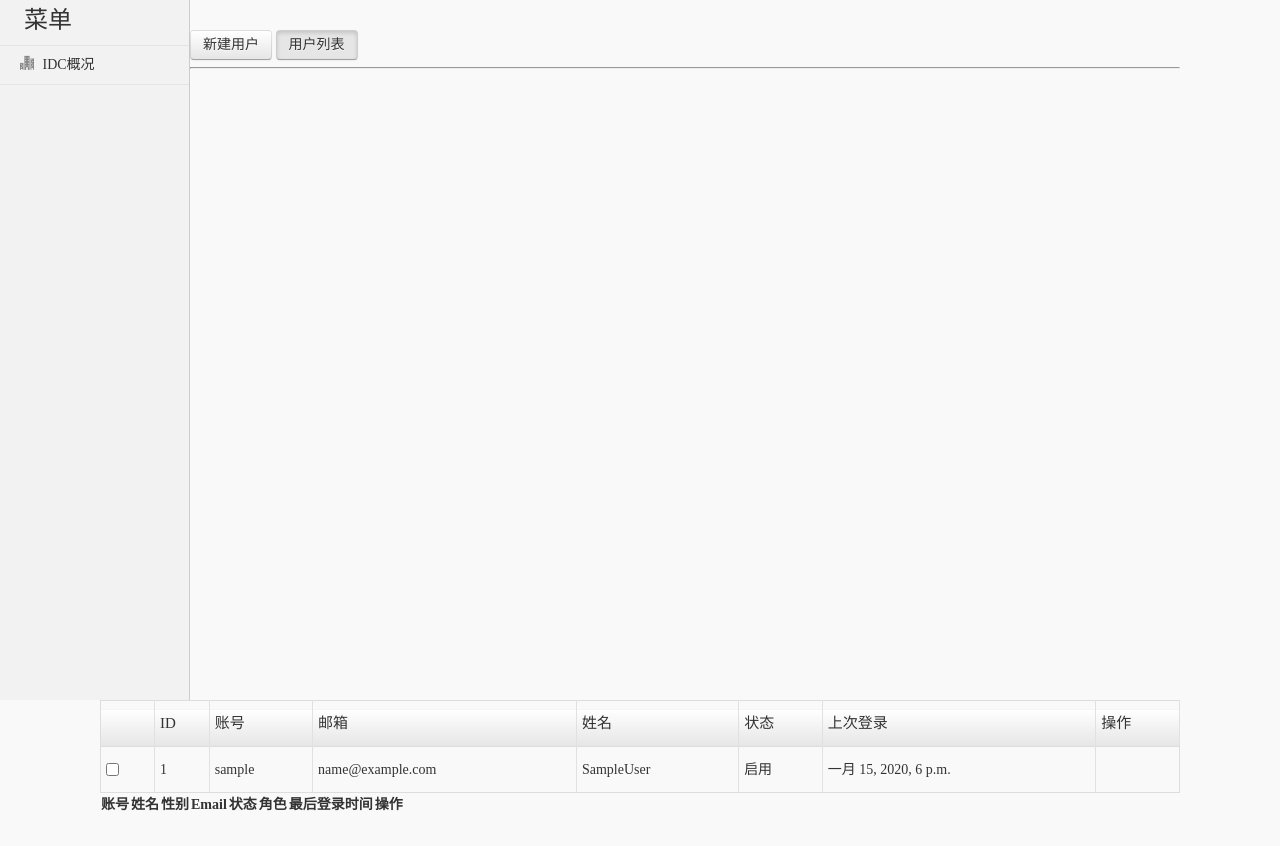
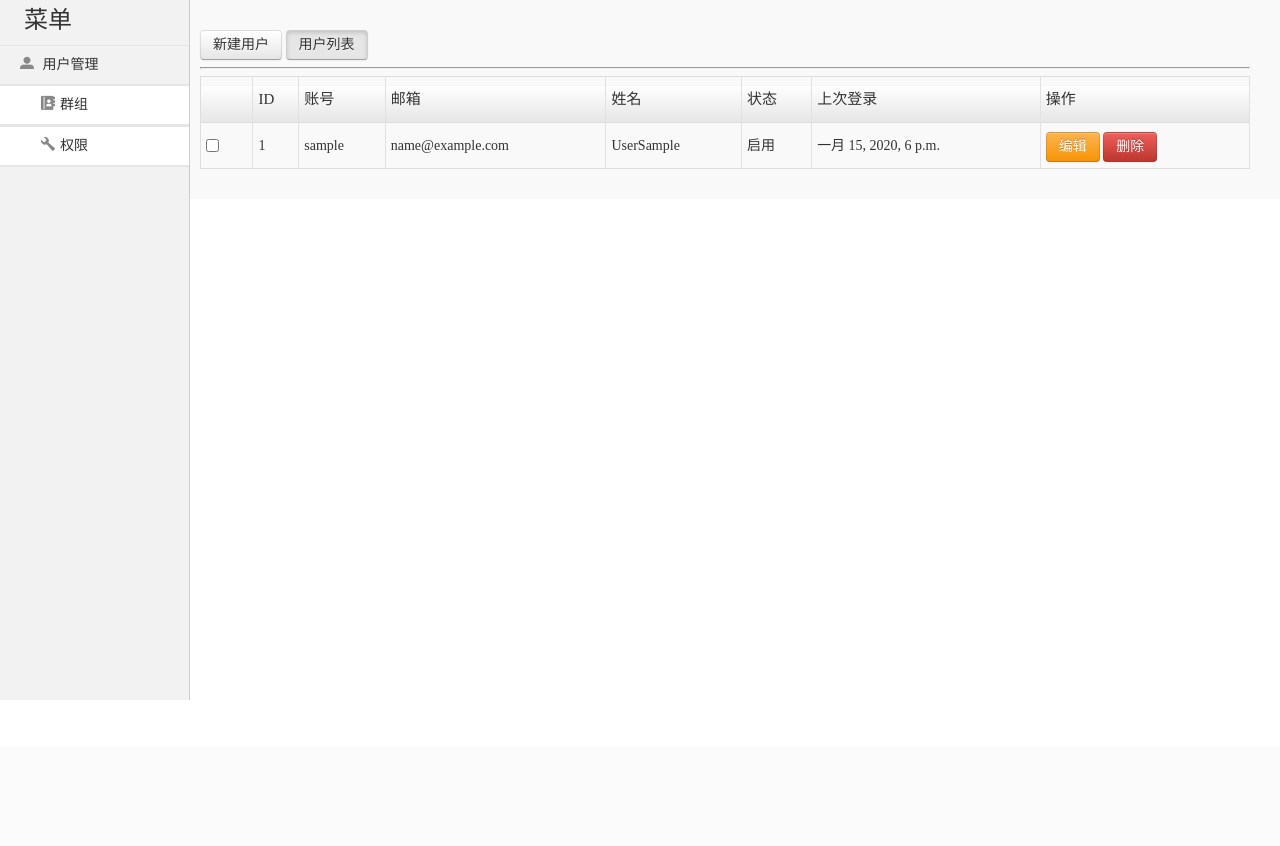
Before and after one commit to hgz6536/opman-django, a Django app: page /user/list/ in a window 1280 px wide. Shown: the part 54-900 px from the top of the page. After the commit the page ends 754 px from the top, so only its background shows below. Run offline with Django 3.2, Linux system fonts and the light colour scheme; a user stored in the database is signed in; tables that the repository leaves empty hold one stand-in row (values such as "Sample post"); lists and menus that the app fills with data are empty; parts of the project's set-up code (start-up, migrations or seed data) failed here and were passed over; some web fonts are replaced.

Commit message:
Page beautification

```diff
--- a/devop/urls.py
+++ b/devop/urls.py
@@ -53,7 +53,7 @@ urlpatterns = [
     url(r'^register/$', register, name='register'),
     #权限控制
     url(r'^permission/deny/$', Nopermisson, name='permissiondenyurl'),
-    url(r'^permission/add/$', AddPermission, name='addpermissionurl'),
+    url(r'^permission/add/$', AddPermission, name='addpermissonurl'),
     url(r'^permission/list/$', ListPermission, name='listpermissionurl'),
     url(r'^permission/edit/(?P<ID>\d+)/$', EditPermission, name='editpermissionurl'),
     url(r'^permission/delete/(?P<ID>\d+)/$', DelePermission, name='deletepermissionurl'),
--- a/devop/views/permission.py
+++ b/devop/views/permission.py
@@ -8,7 +8,7 @@ from django.contrib.auth.decorators import login_required
 
 from opman.forms import PermissionListForm
 from opman.models import RoleList, PermissonList
-from django.contrib.auth.models import User
+from django.contrib.auth.models import User, Group
 from opman.views import SelfPaginator
 
 def PermissionVerify():
@@ -21,14 +21,11 @@ def PermissionVerify():
     def decorator(view_func):
         def _wrapped_view(request, *args, **kwargs):
             iUser = User.objects.get(username=request.user)
-
             if not iUser.is_superuser:
-                if not iUser.role:
+                if not PermissonList.objects.get(username=request.user):
                     return HttpResponseRedirect(reverse('permissiondenyurl'))
-
-                role_permisson = RoleList.objects.get(name=iUser.role)
+                role_permisson = PermissonList.objects.get(username=iUser.username)
                 role_permisson_list = role_permisson.permission.all()
-
                 matchurl = []
                 for x in role_permisson_list:
                     if request.path == x.url or request.path.rstrip('/') == x.url:
@@ -85,7 +82,7 @@ def ListPermission(request):
         'request':request,
     }
 
-    render_to_response('UserManage/permission.list.html', kwvars, RequestContext(request))
+    return render_to_response('UserManage/permission.list.html', kwvars, RequestContext(request))
 
 @login_required
 @PermissionVerify()
--- a/opman/models.py
+++ b/opman/models.py
@@ -75,6 +75,8 @@ class UserGroup(models.Model):
 class PermissonList(models.Model):
     name = models.CharField(max_length=64)
     url = models.CharField(max_length=255)
+    username = models.CharField(max_length=30, default=None)
+    groupname = models.CharField(max_length=80, default=None)
 
     def __unicode__(self):
         return '%s(%s)' %(self.name, self.url)
--- a/static/css/base.css
+++ b/static/css/base.css
@@ -81,7 +81,7 @@ ol {
 }
 
 #content {
-    padding:30px 100px;
+    padding:30px 30px 30px 200px;
     /*float:right;*/
     background:#f9f9f9;
 }
--- a/templates/UserManage/permission.list.html
+++ b/templates/UserManage/permission.list.html
@@ -11,7 +11,7 @@
             <a class="btn btn-default {% if request.path == theaddpermissonurl %}
             active
             {% endif %}"
-               href={{ theaddpermissonurl }}><span class="glyphicon glyphicon-edit"></span>新建权限</a>"
+               href={{ theaddpermissonurl }}><span class="glyphicon glyphicon-edit"></span>新建权限</a>
             {% url "listpermissionurl" as thelistpermissionurl %}
             <a class="btn btn-default {%if request.path == thelistpermissionurl%}
             active
--- a/templates/UserManage/user.list.html
+++ b/templates/UserManage/user.list.html
@@ -27,15 +27,16 @@
             <th>上次登录</th>
             <th>操作</th>
         </tr>
+
+        {% for foo in lpage %}
         <tr>
-        {% for foo in lpage %}
             <td class="tc">
                 <input type="checkbox" value="" name="id[]">
             </td>
             <td>{{ foo.id }}</td>
             <td>{{ foo.username }}</td>
             <td>{{ foo.email }}</td>
-            <td>{{ foo.first_name }}{{ foo.last_name }}</td>
+            <td>{{ foo.last_name }}{{ foo.first_name }}</td>
             <td>
                 {% if foo.is_active %}
                     <span class="label label-success">启用</span>
@@ -44,46 +45,13 @@
                 {% endif %}
             </td>
             <td>{{ foo.last_login }}</td>
+            <td class="host_buttom">
+                <a class="btn btn-warning btn-xs"  href="#" >编辑</a>
+                <a class="btn btn-danger btn-xs" href="#" >删除</a>
+            </td>
+        </tr>
         {% endfor %}
-        </tr>
+
 
     </table>
-    <table class="table table-hover table-striped  table-bordered table-condensed">
-        <tr>
-            <th>账号</th>
-            <th>姓名</th>
-            <th>性别</th>
-            <th>Email</th>
-            <th>状态</th>
-            <th>角色</th>
-            <th>最后登录时间</th>
-            <th>操作</th>
-        </tr>
-
-
-            {% for i in lPage %}
-                <tr style="font-size: 13px;">
-                    <td>{{ i.username }}</td>
-                    <td>{{ i.nickname|default:"----" }}</td>
-                    <td>{{ i.sex|default:"----" }}</td>
-                    <td>{{ i.email }}</td>
-                    <td>
-                        {% if i.is_active %}
-                            <span class="label label-success">启用</span>
-                        {% else %}
-                            <span class="label label-default">禁用</span>
-                        {% endif %}
-                    </td>
-                    <td>{{ i.role|default:"----" }}</td>
-                    <td>{{ i.last_login|date:"Y-m-d H:i:s" }}</td>
-                    <td class="host_buttom">
-                        <a class="btn btn-warning btn-xs"  href={% url "edituserurl" i.id %} >编辑</a>
-                        <a class="btn btn-danger btn-xs" href={% url "deleteuserurl" i.id %} >删除</a>
-                    </td>
-                </tr>
-            {% endfor %}
-
-        </table>
-
-
 {% endblock %}
--- a/templates/sidebar.html
+++ b/templates/sidebar.html
@@ -6,6 +6,7 @@
     <title>导航</title>
     <link href="{% static "css/common.css" %}" rel="stylesheet">
     <link href="{% static "css/main.css" %}" rel="stylesheet">
+    <script src="{% static "js/libs/modernizr.min.js" %}" type="text/javascript"></script>
 </head>
 <body>
     <div class="sidebar-wrap">
@@ -15,10 +16,16 @@
         <div class="sidebar-content">
             <ul class="sidebar-list">
                 <li>
-                    <a href="{% url "idcinfo" %}">
-                        <i class="icon-font">&#xe040</i>
-                        IDC概况
+                    <a href="{% url "listuserurl" %}">
+                        <i class="icon-font">&#xe014</i>
+                        用户管理
                     </a>
+                    <ul class="sub-menu">
+                        <li><a href="#"><i class="icon-font">&#xe003</i>群组</a> </li>
+                    </ul>
+                    <ul class="sub-menu">
+                        <li><a href="{% url "listpermissionurl" %}"><i class="icon-font">&#xe017</i>权限</a> </li>
+                    </ul>
                 </li>
             </ul>
         </div>
```
Also changed, not shown: opman/forms.py (+17 -1 lines), devop/views/user.py (line endings or trailing spaces), static/js/libs/modernizr.min.js (added).
